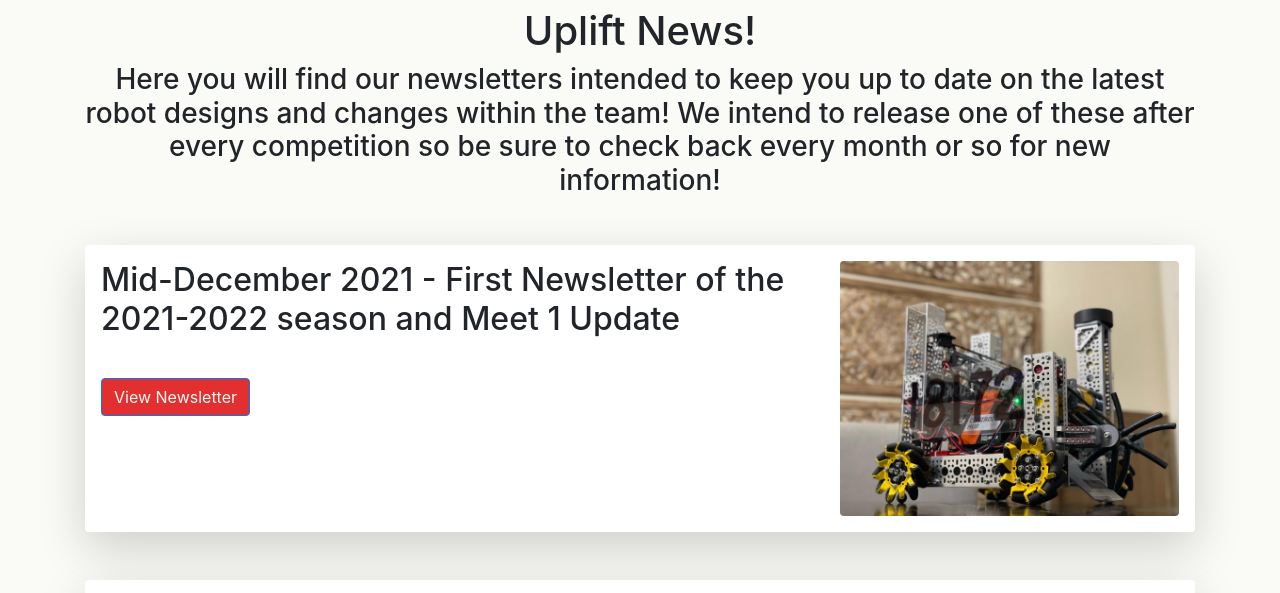
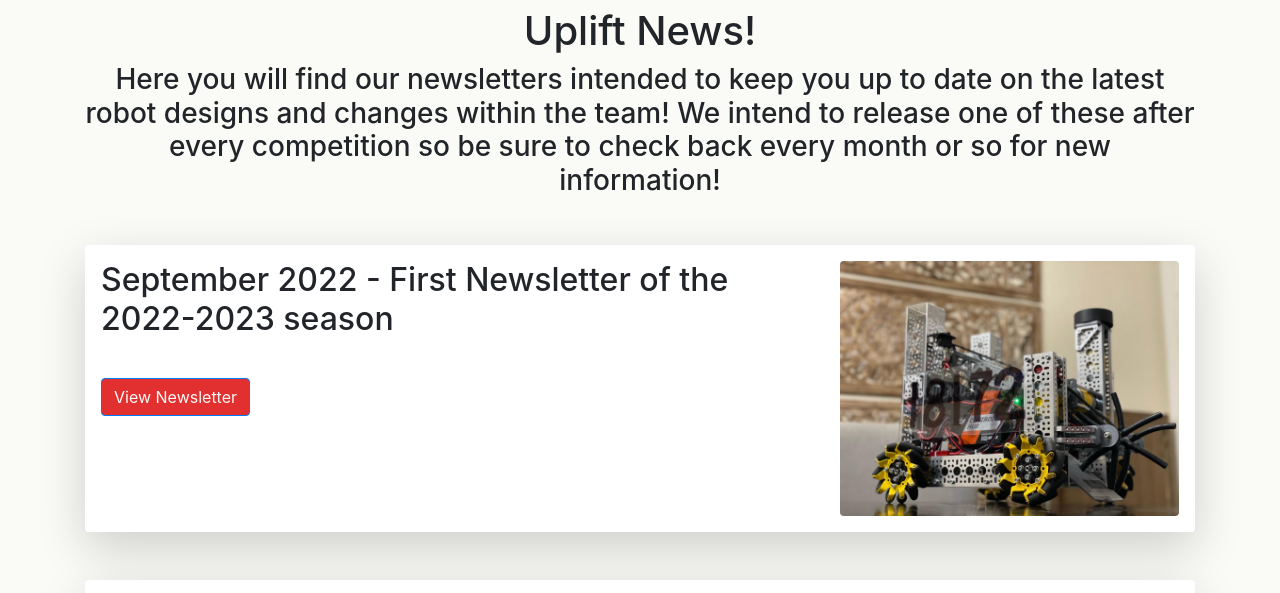
Before and after one commit to UpliftRobotics/Website, a plain HTML site: page newsletters.html in a window 1280 px wide. Shown: the part 135-728 px from the top of the page. Drawn offline with nearby package versions, Linux system fonts and the light colour scheme; grey boxes are pictures that could not be loaded.

Commit message:
Update newsletters.html

```diff
--- a/newsletters.html
+++ b/newsletters.html
@@ -59,6 +59,23 @@
         <h3 class="text-center">Here you will find our newsletters intended to keep you up to date on the latest robot
             designs and changes within the team! We intend to release one of these after every competition so be sure to
             check back every month or so for new information!</h3>
+
+        <!-- genre -->
+        <div class="container shadow-lg p-3 mb-5 mt-5 bg-white rounded">
+
+            <div class="row">
+                <div class="col-8 mb-1">
+                    <h2>September 2022 - First Newsletter of the 2022-2023 season</h2>
+                    <br>
+                    <a href="November2021.html" class="btn btn-primary mt-2"
+                       style="background-color:#e22f2f; color:#fafaf6">View Newsletter</a>
+                </div>
+                <div class="col-4">
+                    <img width="100%" class="rounded" src="images/newsletters/nov2021/robot.JPG">
+                </div>
+            </div>
+        </div>
+        <!-- end of genre -->
                                               <!-- genre -->
         <div class="container shadow-lg p-3 mb-5 mt-5 bg-white rounded">
 
```
